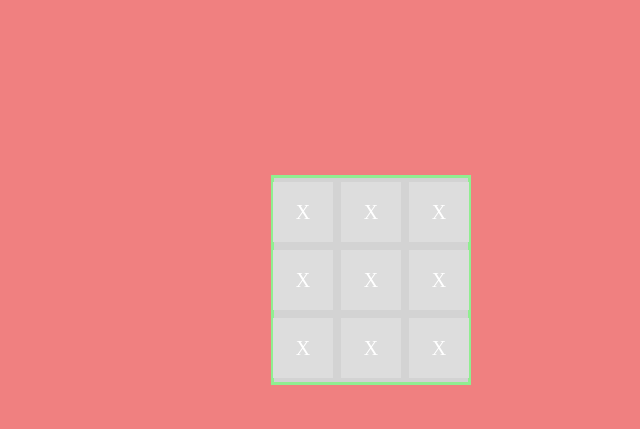
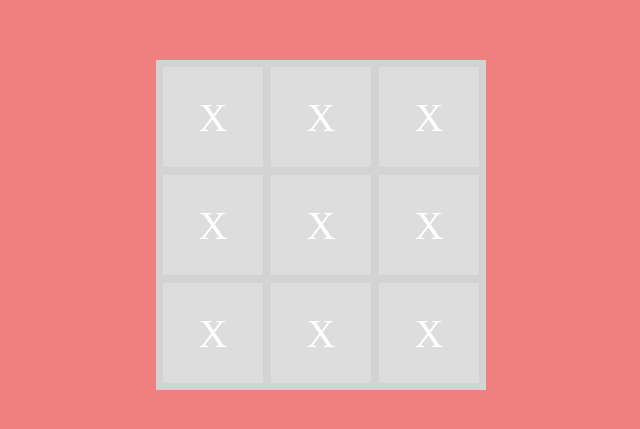
Before and after one commit to HassanObeid89/Tic-Tac-Toe, a React (Create React App) app: page / in a window 1280 px wide. Shown: the part 175-604 px from the top of the page, without its empty margins (319-959 px from the left). Built offline with nearby package versions, Linux system fonts and the light colour scheme.

Commit message:
Centered Board position, bigger cell size.

```diff
--- a/src/css/components/board.css
+++ b/src/css/components/board.css
@@ -1,15 +1,10 @@
 .board-container{
     background-color: lightgray;
-    width: 200px;
-    align-items: center;
-    justify-content: center;
-    display: flex;
-    flex-direction: column;
-    border: 3px lightgreen solid;
+    border: 3px lightgrey solid;
     position: absolute;
     top: 50%;
     left: 50%;
-    transform: translate(-50px,-50px);
+    transform: translate(-50%,-50%);
 }
 
 .board-row{
--- a/src/css/components/square.css
+++ b/src/css/components/square.css
@@ -1,11 +1,11 @@
 .cell{
-    width: 60px;
-    height: 60px;
+    width: 100px;
+    height: 100px;
     background-color: #ddd;
     margin: 4px;
     display: flex;
     justify-content: center;
     align-items: center;
-    font-size: 20px;
+    font-size: 40px;
     color: white;
 }
```
